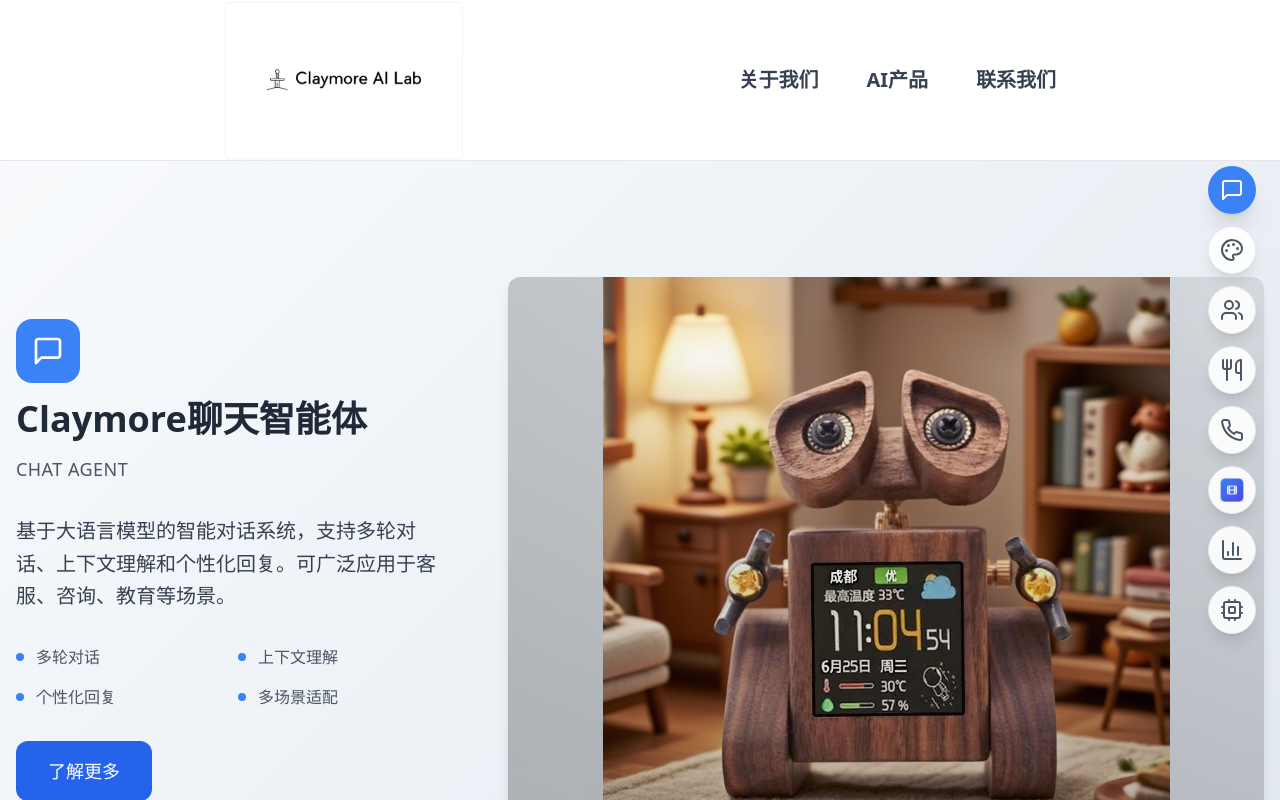
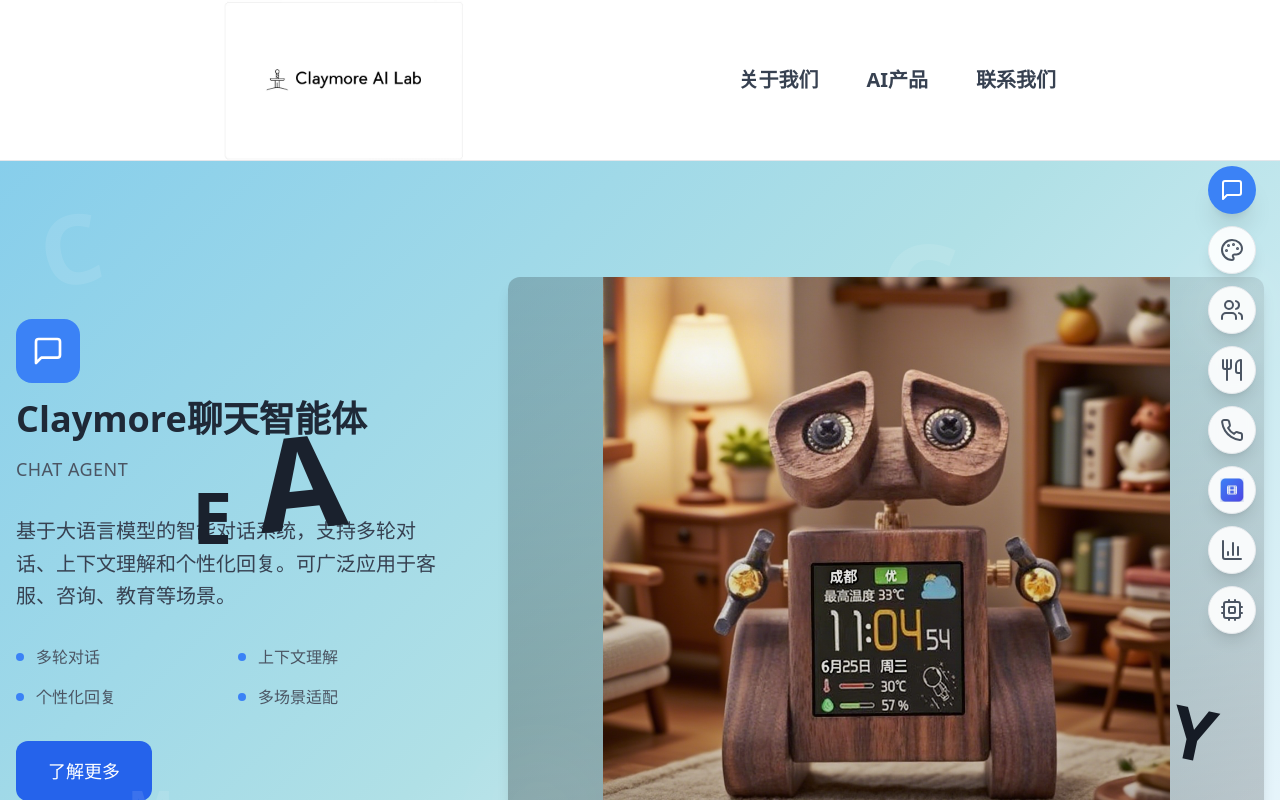
Before and after one commit to cdnfg2302/claymore-2, a React (Vite) app: page / in a window 1280 px wide. Shown: the top 800 px of the page. Built offline with nearby package versions, Linux system fonts and the light colour scheme.

Commit message:
Update background image style
The AI updated the webpage background image to match the provided sample image.

```diff
--- a/src/components/ProductSlider.tsx
+++ b/src/components/ProductSlider.tsx
@@ -49,11 +49,24 @@ const ProductSlider = ({ products, currentIndex }: ProductSliderProps) => {
             <section
               key={index}
               id={`product-${index}`}
-              className="h-screen flex items-center justify-center px-4 py-16"
+              className="h-screen flex items-center justify-center px-4 py-16 relative overflow-hidden"
               style={{
-                background: 'linear-gradient(135deg, #f8fafc 0%, #f1f5f9 30%, #e2e8f0 100%)'
+                background: 'linear-gradient(135deg, #87CEEB 0%, #B0E0E6 50%, #F0F8FF 100%)'
               }}
             >
+              {/* 背景字母效果 */}
+              <div className="absolute inset-0 pointer-events-none">
+                <div className="absolute top-10 left-10 text-white/10 text-8xl font-bold transform -rotate-12">C</div>
+                <div className="absolute top-32 right-32 text-white/15 text-6xl font-bold transform rotate-45">L</div>
+                <div className="absolute top-64 left-64 text-white/8 text-9xl font-bold transform -rotate-6">A</div>
+                <div className="absolute bottom-48 right-16 text-white/12 text-7xl font-bold transform rotate-12">Y</div>
+                <div className="absolute bottom-32 left-32 text-white/10 text-5xl font-bold transform -rotate-24">M</div>
+                <div className="absolute top-48 right-64 text-white/8 text-8xl font-bold transform rotate-30">O</div>
+                <div className="absolute bottom-64 right-48 text-white/15 text-6xl font-bold transform -rotate-18">R</div>
+                <div className="absolute top-80 left-48 text-white/12 text-7xl font-bold transform rotate-8">E</div>
+                <div className="absolute top-16 right-80 text-white/10 text-9xl font-bold transform -rotate-30">C</div>
+                <div className="absolute bottom-16 left-80 text-white/8 text-8xl font-bold transform rotate-15">L</div>
+              </div>
               <div className="max-w-7xl mx-auto w-full">
                 <div className="grid grid-cols-1 lg:grid-cols-8 gap-16 items-center h-full">
                   {/* 左侧内容 - 3份 */}
```
